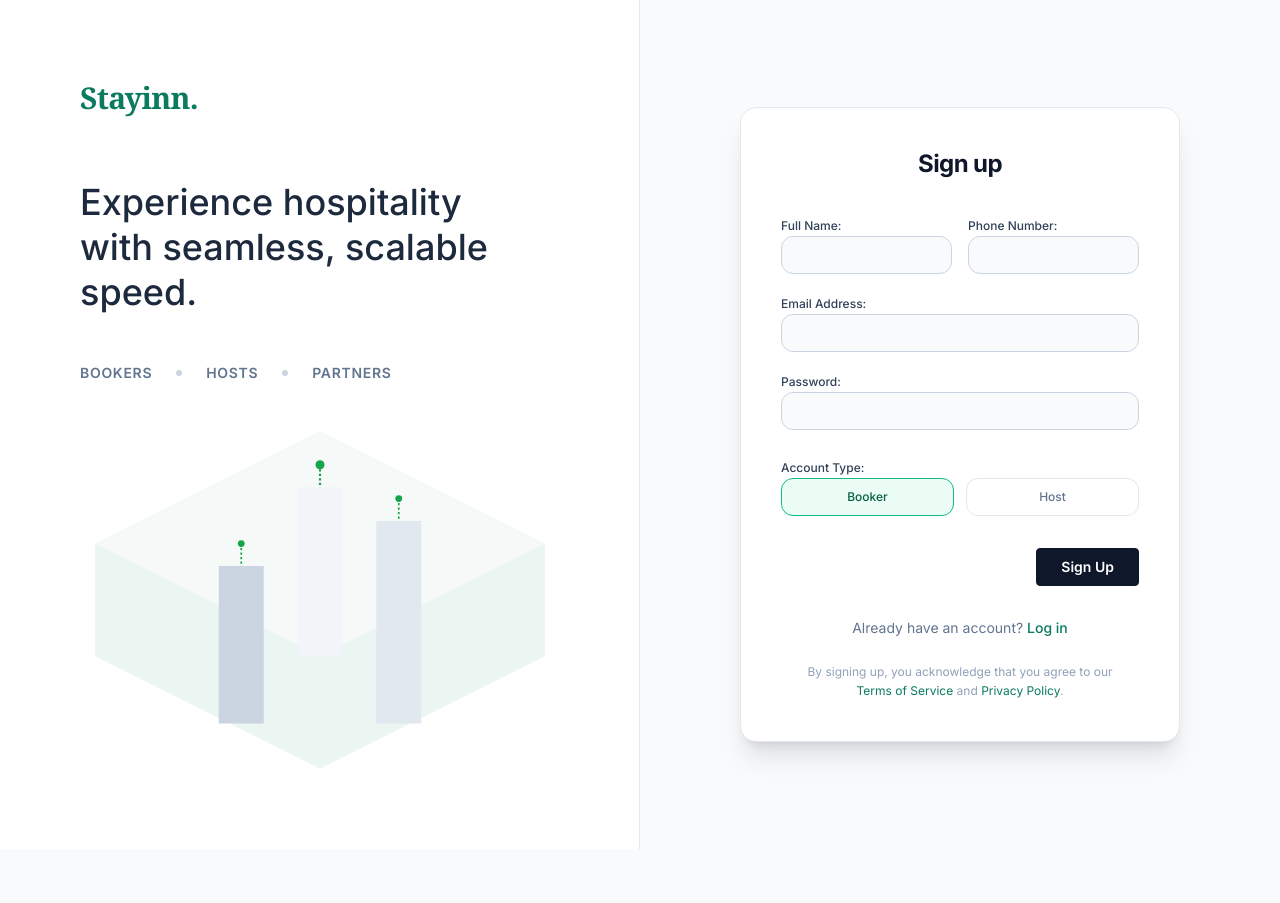
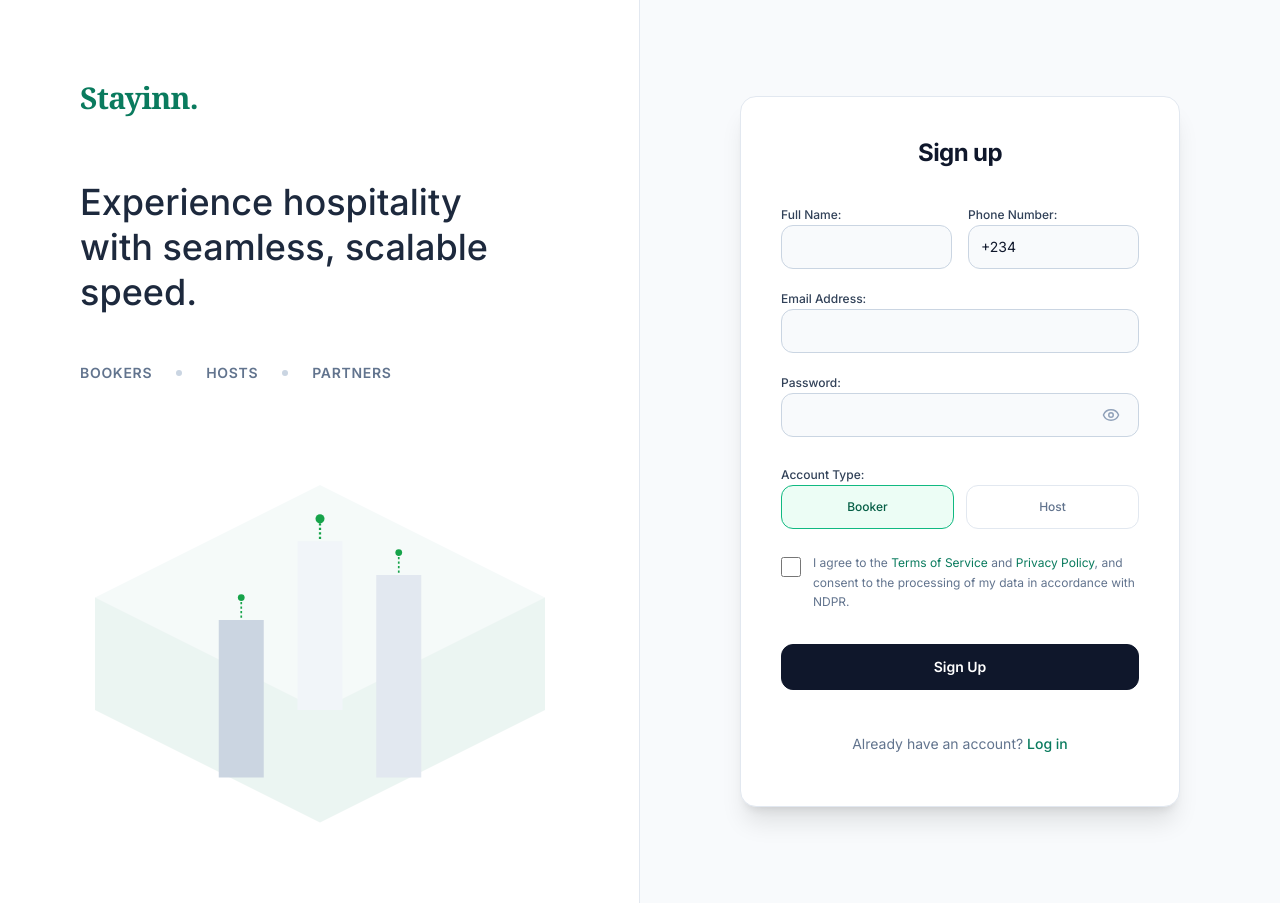
Before and after one commit to dev-enoch/stayinn, a Next.js app: page /register in a window 1280 px wide. Before the commit the page ends 849 px from the top, so only its background shows below. Built offline with nearby package versions, Linux system fonts and the light colour scheme.

Commit message:
fix(ui): SI-31 to SI-34 - Add landmarks, a11y attributes, validation, and increase tap targets

```diff
--- a/src/app/(auth)/layout.tsx
+++ b/src/app/(auth)/layout.tsx
@@ -49,11 +49,11 @@ export default function AuthLayout({ children }: { children: React.ReactNode })
       </div>
 
       {/* Right side - Form Container */}
-      <div className="w-full lg:w-1/2 flex items-center justify-center p-4 sm:p-8 md:p-12 xl:p-24 bg-slate-50">
+      <main className="w-full lg:w-1/2 flex items-center justify-center p-4 sm:p-8 md:p-12 xl:p-24 bg-slate-50">
         <div className="w-full max-w-[440px] bg-white p-8 sm:p-10 rounded-2xl border border-slate-200 shadow-xl relative overflow-y-auto max-h-[90vh] scrollbar-hide">
            {children}
         </div>
-      </div>
+      </main>
     </div>
   );
 }
--- a/src/app/(auth)/register/page.tsx
+++ b/src/app/(auth)/register/page.tsx
@@ -1,12 +1,13 @@
 "use client";
 
-import { useActionState } from "react";
+import { useActionState, useState } from "react";
 import { registerAction } from "@/app/actions/auth";
 import Link from "next/link";
-import { Mail } from "lucide-react";
+import { Eye, EyeOff } from "lucide-react";
 
 export default function RegisterPage() {
   const [state, formAction, isPending] = useActionState(registerAction, null);
+  const [showPassword, setShowPassword] = useState(false);
 
   return (
     <div className="flex flex-col w-full text-slate-700">
@@ -34,7 +35,8 @@ export default function RegisterPage() {
               name="fullName"
               type="text"
               required
-              className="w-full bg-slate-50 border border-slate-300 rounded-lg px-3 py-2 text-slate-900 text-sm focus:outline-none focus:border-green-500 focus:ring-1 focus:ring-green-500 transition-colors"
+              autoComplete="name"
+              className="w-full bg-slate-50 border border-slate-300 rounded-lg px-3 py-3 md:py-2 text-slate-900 text-sm focus:outline-none focus:border-green-500 focus:ring-1 focus:ring-green-500 transition-colors min-h-[44px]"
             />
           </div>
 
@@ -47,7 +49,11 @@ export default function RegisterPage() {
               name="phone"
               type="tel"
               required
-              className="w-full bg-slate-50 border border-slate-300 rounded-lg px-3 py-2 text-slate-900 text-sm focus:outline-none focus:border-green-500 focus:ring-1 focus:ring-green-500 transition-colors"
+              autoComplete="tel"
+              pattern="^(\+234|0)\d{10}$"
+              title="Must be a valid Nigerian phone number (e.g. 08012345678 or +2348012345678)"
+              defaultValue="+234"
+              className="w-full bg-slate-50 border border-slate-300 rounded-lg px-3 py-3 md:py-2 text-slate-900 text-sm focus:outline-none focus:border-green-500 focus:ring-1 focus:ring-green-500 transition-colors min-h-[44px]"
             />
           </div>
         </div>
@@ -61,21 +67,34 @@ export default function RegisterPage() {
             name="email"
             type="email"
             required
-            className="w-full bg-slate-50 border border-slate-300 rounded-lg px-3 py-2 text-slate-900 text-sm focus:outline-none focus:border-green-500 focus:ring-1 focus:ring-green-500 transition-colors"
+            autoComplete="email"
+            className="w-full bg-slate-50 border border-slate-300 rounded-lg px-3 py-3 md:py-2 text-slate-900 text-sm focus:outline-none focus:border-green-500 focus:ring-1 focus:ring-green-500 transition-colors min-h-[44px]"
           />
         </div>
 
-        <div className="space-y-1.5">
+        <div className="space-y-1.5 relative">
           <label htmlFor="password" className="text-xs font-medium text-slate-700">
             Password:
           </label>
-          <input
-            id="password"
-            name="password"
-            type="password"
-            required
-            className="w-full bg-slate-50 border border-slate-300 rounded-lg px-3 py-2 text-slate-900 text-sm focus:outline-none focus:border-green-500 focus:ring-1 focus:ring-green-500 transition-colors"
-          />
+          <div className="relative">
+            <input
+              id="password"
+              name="password"
+              type={showPassword ? "text" : "password"}
+              required
+              minLength={8}
+              autoComplete="new-password"
+              className="w-full bg-slate-50 border border-slate-300 rounded-lg px-3 py-3 md:py-2 pr-10 text-slate-900 text-sm focus:outline-none focus:border-green-500 focus:ring-1 focus:ring-green-500 transition-colors min-h-[44px]"
+            />
+            <button
+              type="button"
+              onClick={() => setShowPassword(!showPassword)}
+              className="absolute inset-y-0 right-0 pr-3 flex items-center text-slate-400 hover:text-slate-600 focus:outline-none min-h-[44px] min-w-[44px] justify-center"
+              aria-label={showPassword ? "Hide password" : "Show password"}
+            >
+              {showPassword ? <EyeOff size={18} /> : <Eye size={18} />}
+            </button>
+          </div>
         </div>
 
         <div className="space-y-2 pt-2">
@@ -85,24 +104,31 @@ export default function RegisterPage() {
           <div className="grid grid-cols-2 gap-3">
             <label className="relative cursor-pointer group">
               <input type="radio" name="role" value="BOOKER" className="peer sr-only" defaultChecked />
-              <div className="p-2.5 rounded-lg border border-slate-200 bg-white text-center peer-checked:border-green-500 peer-checked:bg-green-50 transition-all font-medium text-xs text-slate-500 peer-checked:text-green-700 group-hover:border-slate-300">
+              <div className="p-3 md:p-2.5 rounded-lg border border-slate-200 bg-white text-center peer-checked:border-green-500 peer-checked:bg-green-50 transition-all font-medium text-xs text-slate-500 peer-checked:text-green-700 group-hover:border-slate-300 min-h-[44px] flex items-center justify-center">
                 Booker
               </div>
             </label>
             <label className="relative cursor-pointer group">
               <input type="radio" name="role" value="HOTEL_MANAGER" className="peer sr-only" />
-              <div className="p-2.5 rounded-lg border border-slate-200 bg-white text-center peer-checked:border-green-500 peer-checked:bg-green-50 transition-all font-medium text-xs text-slate-500 peer-checked:text-green-700 group-hover:border-slate-300">
+              <div className="p-3 md:p-2.5 rounded-lg border border-slate-200 bg-white text-center peer-checked:border-green-500 peer-checked:bg-green-50 transition-all font-medium text-xs text-slate-500 peer-checked:text-green-700 group-hover:border-slate-300 min-h-[44px] flex items-center justify-center">
                 Host
               </div>
             </label>
           </div>
         </div>
 
+        <label className="flex items-start gap-3 pt-2 group cursor-pointer">
+          <input type="checkbox" required name="consent" className="mt-1 min-w-[20px] min-h-[20px] accent-green-600 rounded cursor-pointer" />
+          <span className="text-xs text-slate-500 leading-relaxed">
+            I agree to the <Link href="/support/terms" className="text-green-600 hover:underline">Terms of Service</Link> and <Link href="/privacy" className="text-green-600 hover:underline">Privacy Policy</Link>, and consent to the processing of my data in accordance with NDPR.
+          </span>
+        </label>
+
         <div className="flex justify-end pt-4">
           <button
             type="submit"
             disabled={isPending}
-            className="bg-slate-900 text-white text-sm font-semibold py-2 px-6 rounded hover:bg-slate-800 transition-colors disabled:opacity-70 border border-slate-900"
+            className="w-full bg-slate-900 text-white text-sm font-semibold py-3 px-6 rounded-lg hover:bg-slate-800 transition-colors disabled:opacity-70 border border-slate-900 min-h-[44px]"
           >
             {isPending ? "Creating..." : "Sign Up"}
           </button>
@@ -111,15 +137,9 @@ export default function RegisterPage() {
 
       <div className="mt-8 text-center text-sm text-slate-500">
         Already have an account?{" "}
-        <Link href="/login" className="text-green-600 font-medium hover:text-green-700 transition-colors">
+        <Link href="/login" className="text-green-600 font-medium hover:text-green-700 transition-colors min-h-[44px] inline-flex items-center">
           Log in
         </Link>
-      </div>
-
-      <div className="mt-6 text-center text-xs text-slate-400 leading-relaxed">
-        By signing up, you acknowledge that you agree to our<br/>
-        <Link href="/support/terms" className="text-green-600 hover:underline">Terms of Service</Link> and{" "}
-        <Link href="/privacy" className="text-green-600 hover:underline">Privacy Policy</Link>.
       </div>
     </div>
   );
--- a/src/app/(main)/explore/page.tsx
+++ b/src/app/(main)/explore/page.tsx
@@ -117,6 +117,12 @@ export default async function ExplorePage(
 
   return (
     <div className="flex flex-col w-full bg-slate-50 min-h-screen pt-20">
+      {/* Visually-hidden h1 for SEO & screen readers (SI-31) */}
+      <h1 className="sr-only">
+        {searchQuery
+          ? `Serviced apartments in ${searchQuery} — Stayinn`
+          : "Explore Verified Serviced Apartments in Nigeria — Stayinn"}
+      </h1>
 
       {/* Sticky Filter Bar */}
       <section className="sticky top-20 z-30 bg-white/95 backdrop-blur-md shadow-sm border-b border-slate-200">
--- a/src/app/api/auth/login/route.ts
+++ b/src/app/api/auth/login/route.ts
@@ -28,6 +28,14 @@ export async function POST(req: Request) {
           { email: identifier },
           { phone: identifier }
         ]
+      },
+      select: {
+        id: true,
+        email: true,
+        phone: true,
+        fullName: true,
+        role: true,
+        passwordHash: true,
       }
     });
 
--- a/src/components/layout/Header.tsx
+++ b/src/components/layout/Header.tsx
@@ -114,7 +114,7 @@ export default function Header({ session }: { session: any }) {
 
           {/* Mobile Menu Toggle */}
           <button
-            className="md:hidden p-2 text-slate-600 hover:bg-slate-100 rounded-lg transition-colors"
+            className="md:hidden p-2 min-h-[44px] min-w-[44px] flex items-center justify-center text-slate-600 hover:bg-slate-100 rounded-lg transition-colors"
             onClick={() => setIsMobileMenuOpen(!isMobileMenuOpen)}
           >
             {isMobileMenuOpen ? <X size={24} /> : <Menu size={24} />}
```
Also changed, not shown: src/app/(auth)/login/page.tsx (+6 -4 lines), src/components/explore/ExploreFilters.tsx (+12 -8 lines), src/components/hotel/HotelCard.tsx (+4 -4 lines).
